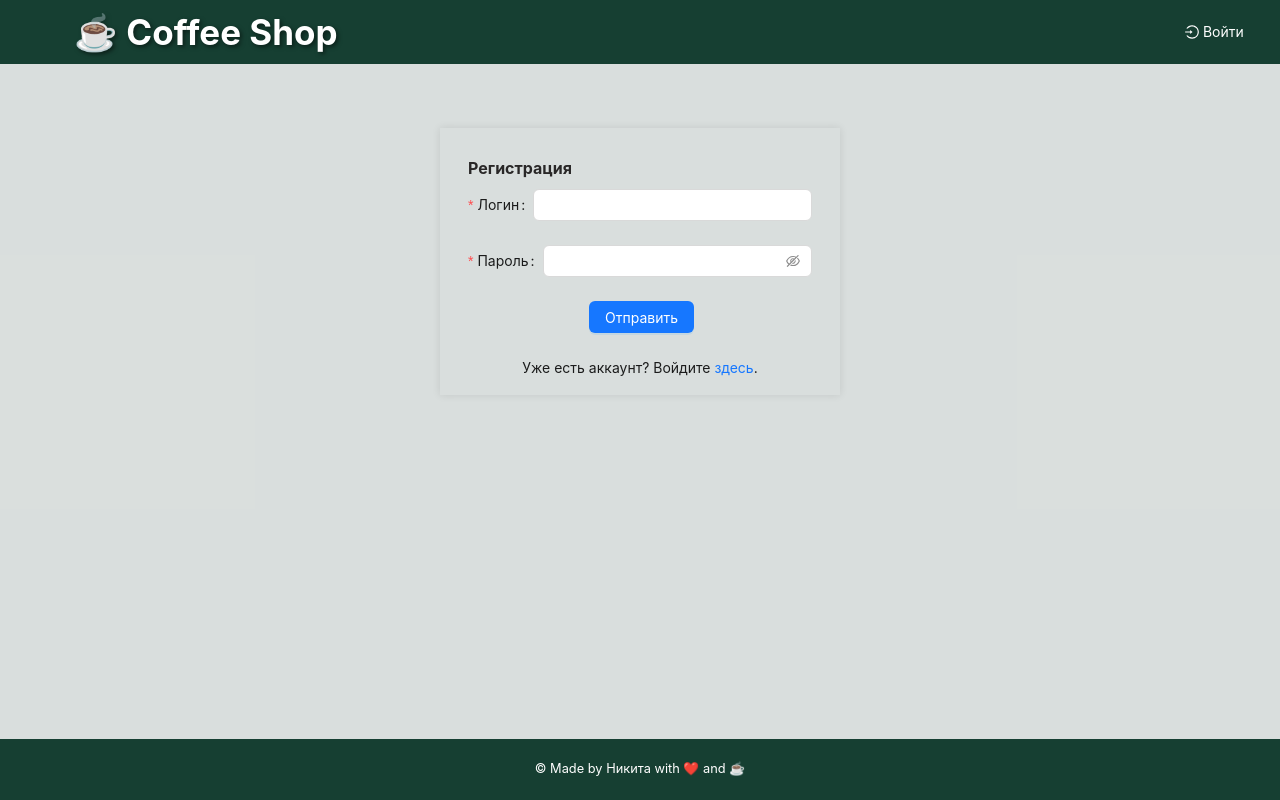
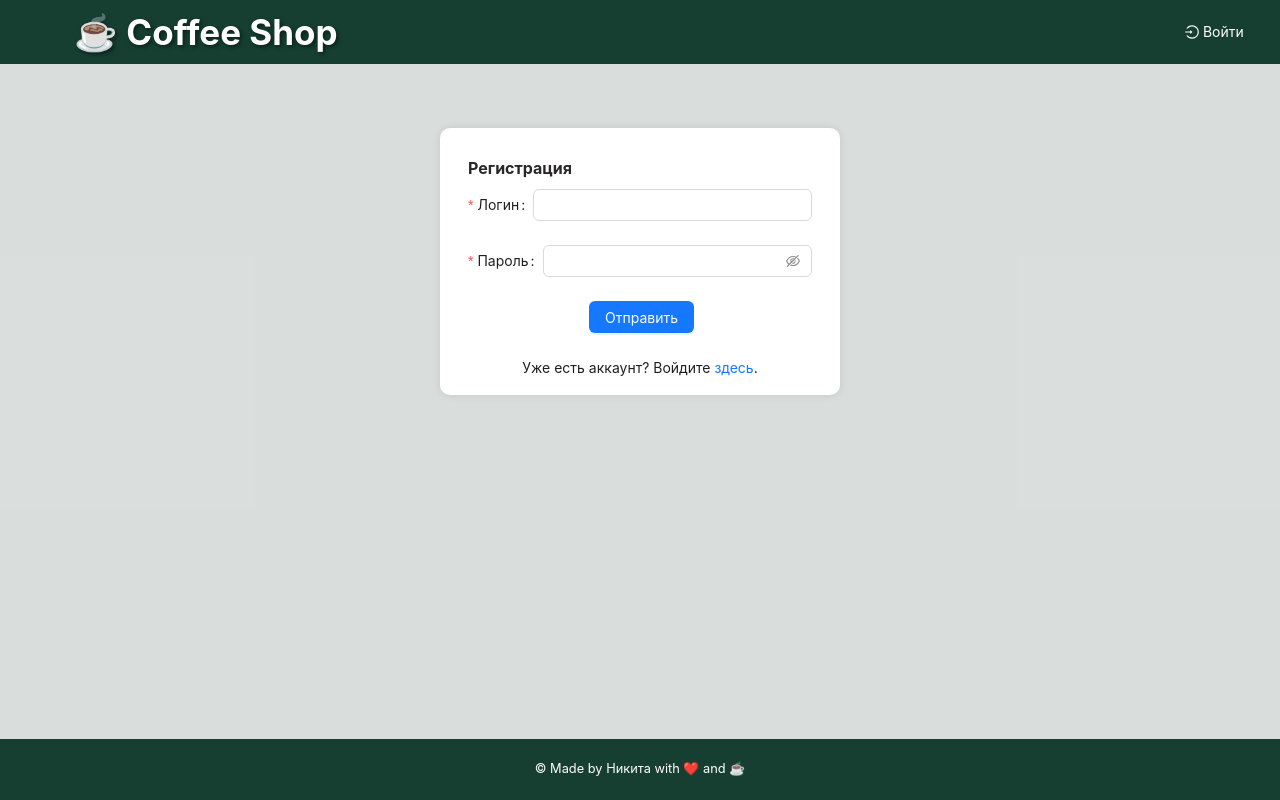
Before and after one commit to nick6850/coffee_store, a React (Vite) app: page /signup in a window 1280 px wide. Built offline with nearby package versions, Linux system fonts and the light colour scheme.

Commit message:
Added background color to the form

```diff
--- a/src/pages/Login/Login.module.scss
+++ b/src/pages/Login/Login.module.scss
@@ -8,6 +8,8 @@
 
 .loginForm {
   max-width: 400px;
+  background-color: rgba(255, 255, 255, 0.994);
+  border-radius: 10px;
   width: 100%;
   padding: 1.5rem;
   box-shadow: 0 0 8px rgba(0, 0, 0, 0.1);
--- a/src/pages/SignUp/SignUp.module.scss
+++ b/src/pages/SignUp/SignUp.module.scss
@@ -16,6 +16,8 @@
   max-width: 400px;
   width: 100%;
   padding: 2em;
+  background-color: rgba(255, 255, 255, 0.994);
+  border-radius: 10px;
   padding-bottom: 1rem;
   box-shadow: 0 0 8px rgba(0, 0, 0, 0.1);
 
```
